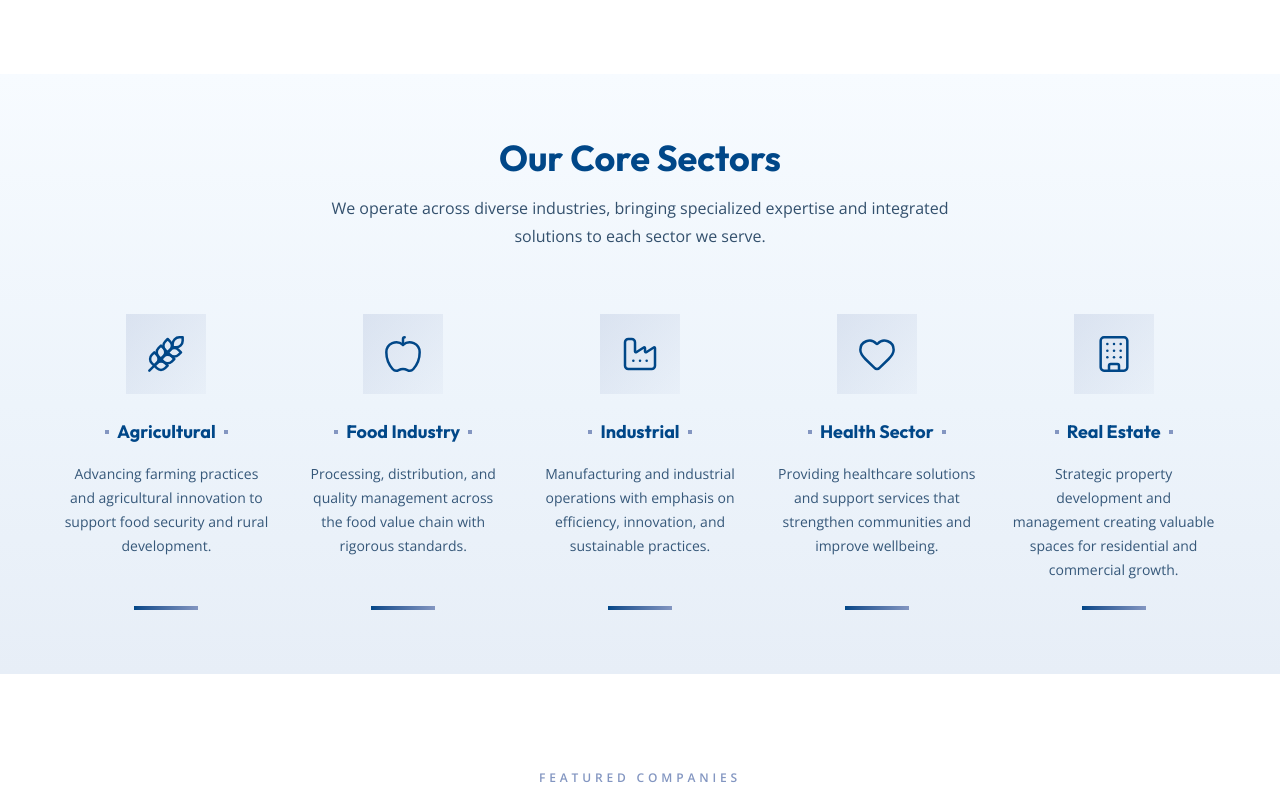
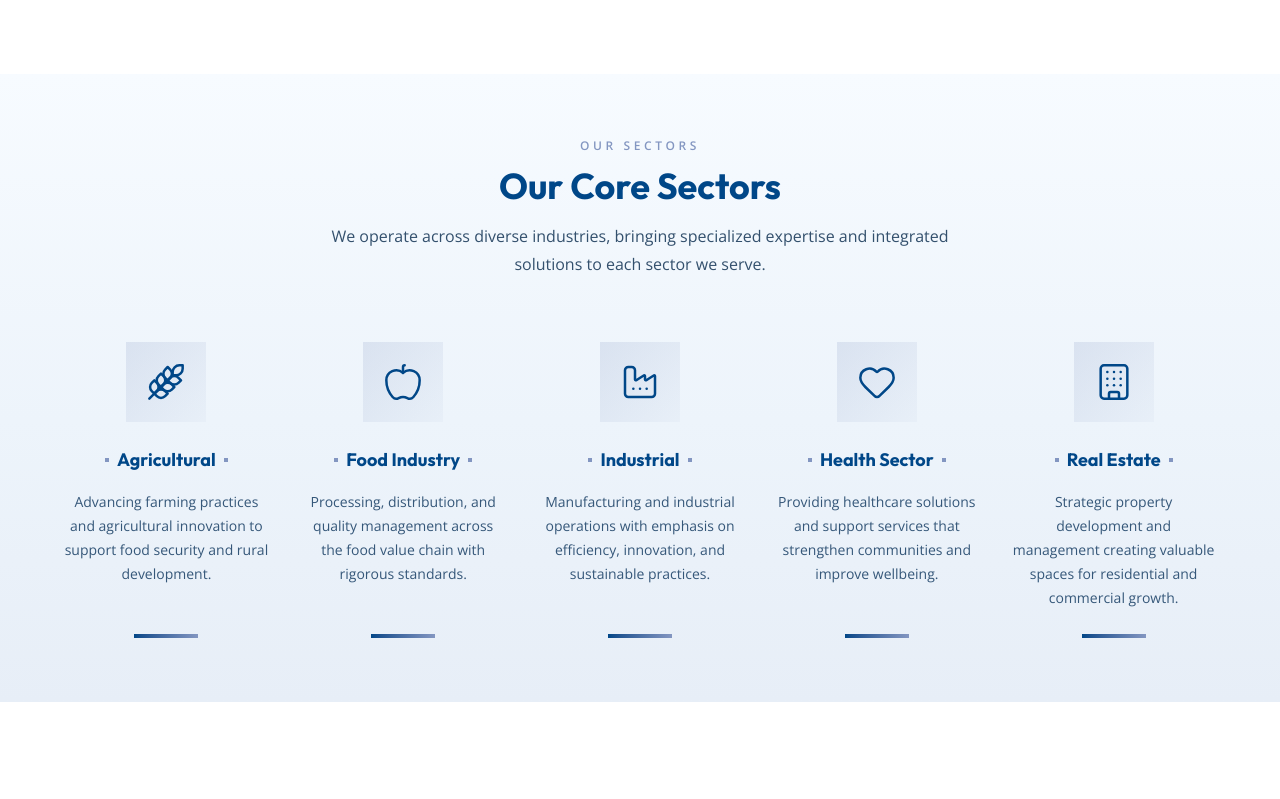
Before and after one commit to mohammadaljarah/aljarrah-group, a React (Vite) app: page / in a window 1280 px wide. Shown: the part 1340-2139 px from the top of the page. Built offline with nearby package versions, Linux system fonts and the light colour scheme.

Commit message:
style: footer links and font fixes

```diff
--- a/src/components/aboutus/sectorsSection.tsx
+++ b/src/components/aboutus/sectorsSection.tsx
@@ -11,6 +11,7 @@ export function SectorsSection() {
   const { t } = useTranslation();
 
   const content = {
+    eyebrow: t("about.sectorsEyebrow"),
     title: t("about.sectorsTitle"),
     subtitle: t("about.sectorsSubtitle"),
   };
@@ -47,7 +48,10 @@ export function SectorsSection() {
     <div className="bg-[linear-gradient(180deg,#f7fbff_0%,#edf4fb_55%,#e7eef7_100%)] px-4 py-16">
       <div className="mx-auto max-w-6xl">
         <div className="mb-16 text-center">
-          <h2 className="text-3xl font-bold text-primary sm:text-4xl">
+          <p className="text-xs font-semibold uppercase tracking-[0.3em] text-secondary">
+            {content.eyebrow}
+          </p>
+          <h2 className="mt-3 text-3xl font-bold text-primary sm:text-4xl">
             {content.title}
           </h2>
           <p className="mx-auto mt-4 max-w-2xl text-base leading-7 text-[#33506d]">
--- a/src/components/layout/footer.tsx
+++ b/src/components/layout/footer.tsx
@@ -1,14 +1,19 @@
 import { useTranslation } from "react-i18next";
 import { NavLink } from "react-router";
-import { companies } from "@/data/companies";
+import rdc from "@/data/companies/rdc";
+import alghadak from "@/data/companies/alghadak";
+import alkafaat from "@/data/companies/alkafaat";
 
 export function Footer() {
   const { t } = useTranslation();
   const currentYear = new Date().getFullYear();
 
+  const showcaseCompanies = [rdc, alghadak, alkafaat];
+
   const content = {
     companiesTitle: t("footer.companies"),
-    companies,
+    showcaseCompanies,
+    viewAllCompanies: t("footer.viewAllCompanies"),
     linksTitle: t("footer.links"),
     links: [
       { to: "/", label: t("nav.home"), end: true },
@@ -22,8 +27,8 @@ export function Footer() {
   };
 
   const navLinkClassName = ({ isActive }: { isActive: boolean }) =>
-    `px-3 py-2 text-sm transition hover:text-primary-dark ${
-      isActive ? "font-semibold text-primary" : "font-medium text-[#124d86]"
+    `text-sm transition ${
+      isActive ? "font-semibold text-primary opacity-60" : "font-medium text-[#124d86] opacity-100 hover:opacity-80"
     }`;
 
   return (
@@ -42,16 +47,24 @@ export function Footer() {
             {content.companiesTitle}
           </h2>
           <ul className="mt-4 space-y-3 text-sm text-[#33506d]">
-            {content.companies.map((company) => (
+            {content.showcaseCompanies.map((company) => (
               <li key={company.id}>
                 <NavLink
                   to={company.route}
-                  className="transition hover:text-primary-dark"
+                  className="font-medium text-[#124d86] opacity-100 transition hover:opacity-80"
                 >
                   {t(company.namePath)}
                 </NavLink>
               </li>
             ))}
+            <li>
+              <NavLink
+                to="/companies"
+                className="font-medium text-[#124d86] opacity-100 transition hover:opacity-80"
+              >
+                {content.viewAllCompanies}
+              </NavLink>
+            </li>
           </ul>
         </div>
 
@@ -59,18 +72,19 @@ export function Footer() {
           <h2 className="text-sm font-semibold uppercase tracking-[0.2em] text-primary">
             {content.linksTitle}
           </h2>
-          <div className="mt-4 flex flex-col items-start gap-1 text-sm">
+          <ul className="mt-4 space-y-3 text-sm text-[#33506d]">
             {content.links.map((link) => (
+              <li key={link.to}>
                 <NavLink
-                key={link.to}
                   to={link.to}
                   end={link.end}
                   className={navLinkClassName}
                 >
                   {link.label}
                 </NavLink>
+              </li>
             ))}
-          </div>
+          </ul>
         </div>
 
         <div>
--- a/src/index.css
+++ b/src/index.css
@@ -9,26 +9,23 @@
 
 @layer base {
 	html {
-		font-family: "Open Sans", Arial, sans-serif;
+		font-family: "Open Sans", -apple-system, BlinkMacSystemFont, "Segoe UI", sans-serif;
 		-webkit-font-smoothing: antialiased;
 		-moz-osx-font-smoothing: grayscale;
 		text-rendering: optimizeLegibility;
+		font-feature-settings: "kern" 1;
 	}
 
-	/* Arabic font override */
-	html[lang="ar"] {
-		font-family: "Noto Sans Arabic", Arial, sans-serif;
+	/* Arabic font override - applied with higher specificity */
+	html[lang="ar"],
+	html[lang="ar"] * {
+		font-family: "Noto Sans Arabic", -apple-system, BlinkMacSystemFont, "Segoe UI", sans-serif;
 	}
 
 	body {
-		font-family: "Open Sans", Arial, sans-serif;
+		font-family: inherit;
 		-webkit-font-smoothing: antialiased;
 		-moz-osx-font-smoothing: grayscale;
-	}
-
-	/* Arabic font override for body */
-	html[lang="ar"] body {
-		font-family: "Noto Sans Arabic", Arial, sans-serif;
 	}
 
 	h1,
@@ -37,7 +34,7 @@
 	h4,
 	h5,
 	h6 {
-		font-family: "Outfit", "Open Sans", Arial, sans-serif;
+		font-family: "Outfit", "Open Sans", -apple-system, BlinkMacSystemFont, "Segoe UI", sans-serif;
 	}
 
 	/* Arabic font for headings */
@@ -47,7 +44,7 @@
 	html[lang="ar"] h4,
 	html[lang="ar"] h5,
 	html[lang="ar"] h6 {
-		font-family: "Noto Sans Arabic", Arial, sans-serif;
+		font-family: "Noto Sans Arabic", -apple-system, BlinkMacSystemFont, "Segoe UI", sans-serif;
 	}
 }
 
--- a/src/messages/en.json
+++ b/src/messages/en.json
@@ -183,6 +183,7 @@
     "pillarTwoDescription": "Our multidisciplinary team connects experience from different sectors to deliver complete, practical solutions.",
     "pillarThreeTitle": "Meaningful Impact",
     "pillarThreeDescription": "We pursue growth that strengthens industries, supports communities, and creates value that endures.",
+    "sectorsEyebrow": "Our Sectors",
     "sectorsTitle": "Our Core Sectors",
     "sectorsSubtitle": "We operate across diverse industries, bringing specialized expertise and integrated solutions to each sector we serve.",
     "sectorOneTitle": "Agricultural",
@@ -226,10 +227,14 @@
     "coverage": "Coverage",
     "nationwideOperations": "Nationwide Operations",
     "partOfGroupLabel": "Part of Group",
-    "alJarrahGroup": "Al-Jarrah Group"
+    "alJarrahGroup": "Al-Jarrah Group",
+    "interestedInWorking": "Interested in Working With",
+    "ctaDescription": "Connect with our team to explore partnership opportunities and learn more about our services.",
+    "ctaEmailText": "Send us a message at:"
   },
   "footer": {
     "companies": "Companies",
+    "viewAllCompanies": "View All Companies",
     "links": "Links",
     "contact": "Contact",
     "companyOne": "Rural Development Company",
--- a/src/pages/companyDetail.tsx
+++ b/src/pages/companyDetail.tsx
@@ -32,6 +32,9 @@ export function CompanyDetailPage() {
     nationwideOperations: t("companyDetail.nationwideOperations"),
     partOfGroupLabel: t("companyDetail.partOfGroupLabel"),
     alJarrahGroup: t("companyDetail.alJarrahGroup"),
+    interestedInWorking: t("companyDetail.interestedInWorking"),
+    ctaDescription: t("companyDetail.ctaDescription"),
+    ctaEmailText: t("companyDetail.ctaEmailText"),
   };
 
   if (!company) {
@@ -67,7 +70,7 @@ export function CompanyDetailPage() {
             {content.backToCompanies}
           </a>
 
-          <div className={`grid gap-8 md:items-center lg:gap-12 ${isRTL ? "md:grid-cols-[1fr_280px]" : "md:grid-cols-[280px_1fr]"}`}>
+          <div className={`grid gap-8 md:items-center lg:gap-12 md:grid-cols-[280px_1fr]`}>
             {/* Logo */}
             <div className="flex items-center justify-center rounded-lg bg-white p-6 shadow-sm md:h-64">
               <img
@@ -100,7 +103,7 @@ export function CompanyDetailPage() {
             <div className="mt-2 h-1 w-20 bg-primary"></div>
           </div>
 
-          <div className={`grid gap-8 ${isRTL ? "lg:grid-cols-[300px_1fr]" : "lg:grid-cols-[1fr_300px]"}`}>
+          <div className={`grid gap-8 ${isRTL ? "lg:grid-cols-[1fr_300px]" : "lg:grid-cols-[1fr_300px]"}`}>
             {/* Main Description Content */}
             <div className="space-y-6">
               <p className="text-base leading-8 text-[#33506d]">
@@ -235,14 +238,14 @@ export function CompanyDetailPage() {
       <section className="px-4 py-16 sm:px-6 sm:py-20 lg:px-8 lg:py-24">
         <div className="mx-auto max-w-3xl text-center">
           <h2 className="text-3xl font-bold text-primary md:text-4xl">
-            Interested in Working With {t(company.namePath)}?
+            {content.interestedInWorking} {t(company.namePath)}?
           </h2>
           <p className="mt-4 text-lg leading-8 text-[#355779]">
-            Connect with our team to explore partnership opportunities and learn more about our services.
+            {content.ctaDescription}
           </p>
           <div className="mt-8 rounded-lg bg-linear-to-br from-[#f0f7ff] to-[#e8f2ff] p-8 border border-[#d6e3f2]">
             <p className="text-lg text-[#355779] font-semibold">
-              Send us a message at:
+              {content.ctaEmailText}
             </p>
             <a
               href="mailto:info@aljarrahgroup.com"
```
Also changed, not shown: src/messages/ar.json (+14 -9 lines). Lines whose indentation alone changed are shown as unchanged.
